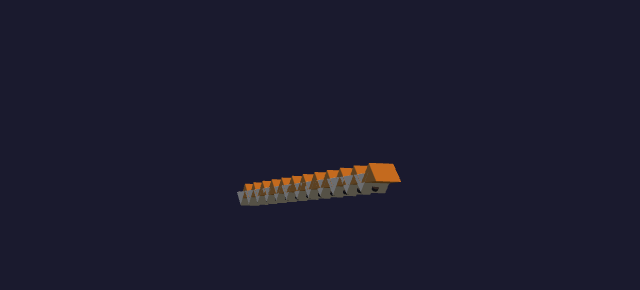
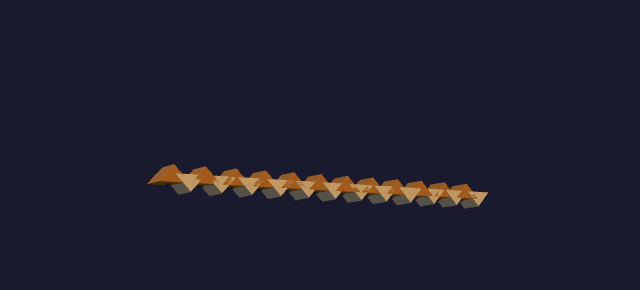
Before and after one commit to EricSpencer00/rubix-snake-puzzle, a plain HTML site: page docs/index.html in a window 1280 px wide. Shown: the part 185-475 px from the top of the page, without its empty margins (321-961 px from the left). Drawn offline with nearby package versions, Linux system fonts and the light colour scheme; animation ran at ten frames a second; a web font is replaced by a local one.

Commit message:
Fix Rubik's Snake hinge pins and hero framing

```diff
--- a/docs/index.html
+++ b/docs/index.html
@@ -819,9 +819,12 @@ function heroSnake() {
   function animate(now) {
     requestAnimationFrame(animate);
     const t = now * 0.001;
-    group.rotation.y = 0.18 + t * 0.35;
-    group.rotation.x = -0.18 + Math.sin(t * 0.4) * 0.08;
-    group.rotation.z = Math.sin(t * 0.3) * 0.025;
+    // Keep the canonical chain readable while it gently turns. An unbounded
+    // spin eventually points the long model at the camera and crops it out of
+    // the hero frame, hiding the connected wedges that identify the puzzle.
+    group.rotation.y = 0.22 + Math.sin(t * 0.35) * 0.42;
+    group.rotation.x = -0.22 + Math.sin(t * 0.28) * 0.05;
+    group.rotation.z = Math.sin(t * 0.22) * 0.04;
     renderer.render(scene, camera);
   }
   requestAnimationFrame(animate);
@@ -836,7 +839,6 @@ const LATTICE_X = [1, 0, 0];
 const LATTICE_Y = [0, -1, 0];
 const LATTICE_Z = [0, 0, 1];
 const BALL_CONFIG = [3,3,1,3,1,1,3,1,3,3,1,3,1,1,3,1,3,3,1,3,0,1,3];
-const LOCAL_JOINT_CENTER = new THREE.Vector3((3 * PIECE_WIDTH) / 4, PIECE_WIDTH / 4, 0);
 
 function addInt(a, b) { return [a[0] + b[0], a[1] + b[1], a[2] + b[2]]; }
 function scaleInt(a, factor) { return [a[0] * factor, a[1] * factor, a[2] * factor]; }
@@ -1042,7 +1044,7 @@ function buildSnakeGeometry(group, config, baseColor, darkColor) {
   // The real puzzle has a compact hinge pin at each joint. A full-length
   // cylinder reads as a rod hanging below the chain, which makes the model
   // look like a row of wedges instead of one connected snake.
-  const jointGeometry = new THREE.CylinderGeometry(0.13, 0.13, 0.12, 16);
+  const jointGeometry = new THREE.CylinderGeometry(0.11, 0.11, 0.14, 16);
   const boltAxis = new THREE.Vector3(0, 1, 0);
 
   transforms.forEach((transform, index) => {
@@ -1057,16 +1059,21 @@ function buildSnakeGeometry(group, config, baseColor, darkColor) {
     group.add(mesh);
 
     if (index >= transforms.length - 1) return;
-    const jointAxis = new THREE.Vector3(
-      Math.SQRT1_2,
-      (index % 2 === 0 ? 1 : -1) * Math.SQRT1_2,
-      0
-    ).applyQuaternion(transform.quaternion).normalize();
+    // Each spring bolt runs through the shared long leg of the two
+    // neighboring triangular prisms. The shared leg is the prism's local Z
+    // edge; the previous diagonal anchor floated inside the pieces and made
+    // the links look detached in perspective.
+    const jointAnchor = index % 2 === 0
+      ? new THREE.Vector3(PIECE_WIDTH, 0, 0)
+      : new THREE.Vector3(PIECE_WIDTH, PIECE_WIDTH / 2, 0);
+    const jointAxis = new THREE.Vector3(0, 0, 1)
+      .applyQuaternion(transform.quaternion)
+      .normalize();
     const joint = new THREE.Mesh(
       jointGeometry,
       new THREE.MeshStandardMaterial({color: 0x34344a, roughness: 0.72, metalness: 0.28})
     );
-    joint.position.copy(LOCAL_JOINT_CENTER).applyQuaternion(transform.quaternion).add(transform.position);
+    joint.position.copy(jointAnchor).applyQuaternion(transform.quaternion).add(transform.position);
     joint.quaternion.setFromUnitVectors(boltAxis, jointAxis);
     group.add(joint);
   });
```
